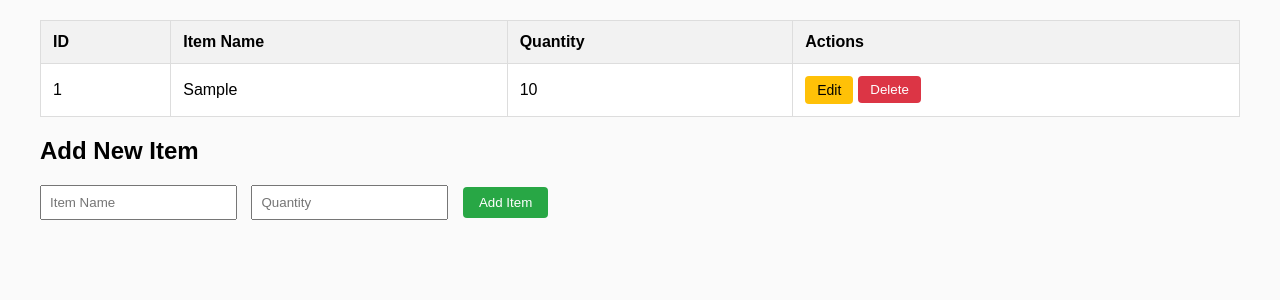
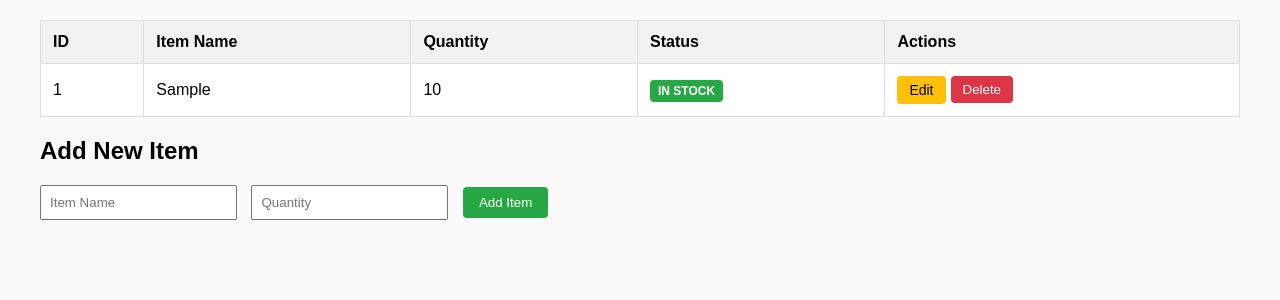
Before and after one commit to ec03plzo-afk/inventory-management-system, a Flask app: page / in a window 1280 px wide. Shown: the part 132-432 px from the top of the page. Run offline with Flask 3, Linux system fonts and the light colour scheme; the visitor is signed in with stand-in values (Sample User, id 1); tables that the repository leaves empty hold one stand-in row (values such as "Sample post").

Commit message:
Add Low Stock Alert and status badges

```diff
--- a/app.py
+++ b/app.py
@@ -64,8 +64,12 @@ def index():
 
     conn = get_db_connection()
     inventory = conn.execute('SELECT * FROM inventory').fetchall()
+
+    # Pangitaon ang tanang items nga ubos sa 5 ang quantity
+    low_stock_items = [item for item in inventory if item['quantity'] <= 5]
     conn.close()
-    return render_template('index.html', inventory=inventory)
+
+    return render_template('index.html', inventory=inventory, low_stock_items=low_stock_items)
 
 @app.route('/add', methods=['POST'])
 def add_item():
--- a/templates/index.html
+++ b/templates/index.html
@@ -6,9 +6,19 @@
     <style>
         body { font-family: Arial, sans-serif; margin: 40px; background-color: #fafafa; }
         .header { display: flex; justify-content: space-between; align-items: center; border-bottom: 2px solid #ddd; padding-bottom: 10px; }
+
+        /* Low Stock Alert Box */
+        .alert-box { background-color: #f8d7da; color: #721c24; border: 1px solid #f5c6cb; padding: 15px; border-radius: 6px; margin-top: 20px; }
+
+        /* Badges */
+        .badge { padding: 4px 8px; border-radius: 4px; font-size: 12px; font-weight: bold; }
+        .badge-danger { background-color: #dc3545; color: white; }
+        .badge-success { background-color: #28a745; color: white; }
+
         table { border-collapse: collapse; width: 100%; margin-top: 20px; background: white; }
         th, td { border: 1px solid #ddd; padding: 12px; text-align: left; }
         th { background-color: #f2f2f2; }
+
         form { margin-top: 20px; }
         input { padding: 8px; margin-right: 10px; }
         .btn-add { padding: 8px 16px; background-color: #28a745; color: white; border: none; border-radius: 4px; cursor: pointer; }
@@ -27,11 +37,24 @@
         </div>
     </div>
 
+    <!-- Low Stock Warning Banner -->
+    {% if low_stock_items %}
+    <div class="alert-box">
+        <strong>⚠️ Low Stock Warning!</strong> The following items are low in stock (5 or fewer items remaining):
+        <ul>
+            {% for item in low_stock_items %}
+            <li><strong>{{ item['item'] }}</strong> - Only {{ item['quantity'] }} left!</li>
+            {% endfor %}
+        </ul>
+    </div>
+    {% endif %}
+
     <table>
         <tr>
             <th>ID</th>
             <th>Item Name</th>
             <th>Quantity</th>
+            <th>Status</th>
             <th>Actions</th>
         </tr>
         {% for row in inventory %}
@@ -39,6 +62,13 @@
             <td>{{ row['id'] }}</td>
             <td>{{ row['item'] }}</td>
             <td>{{ row['quantity'] }}</td>
+            <td>
+                {% if row['quantity'] <= 5 %}
+                    <span class="badge badge-danger">LOW STOCK</span>
+                {% else %}
+                    <span class="badge badge-success">IN STOCK</span>
+                {% endif %}
+            </td>
             <td>
                 <div class="actions">
                     <a href="/edit/{{ row['id'] }}" class="btn-edit">Edit</a>
```
